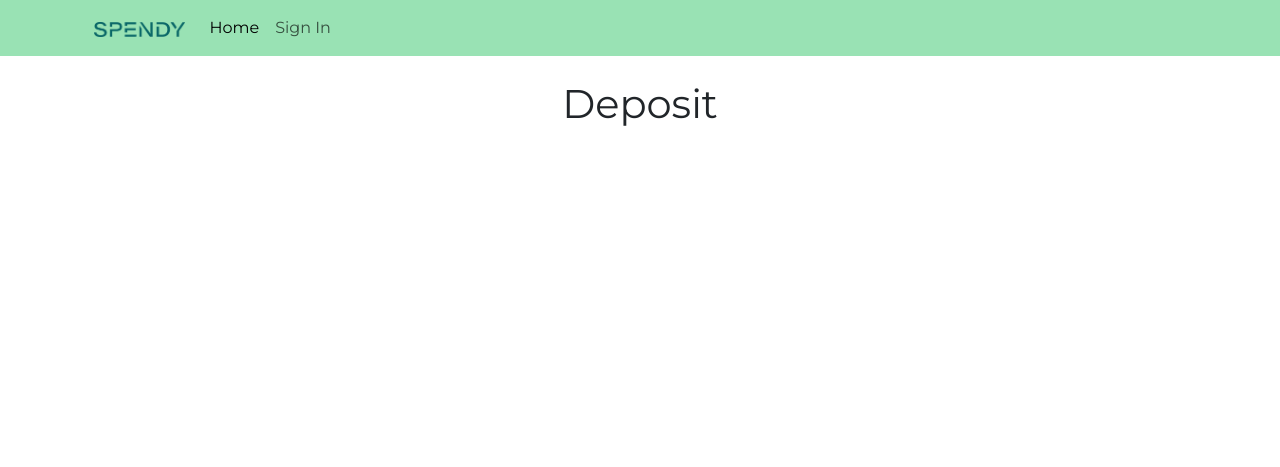
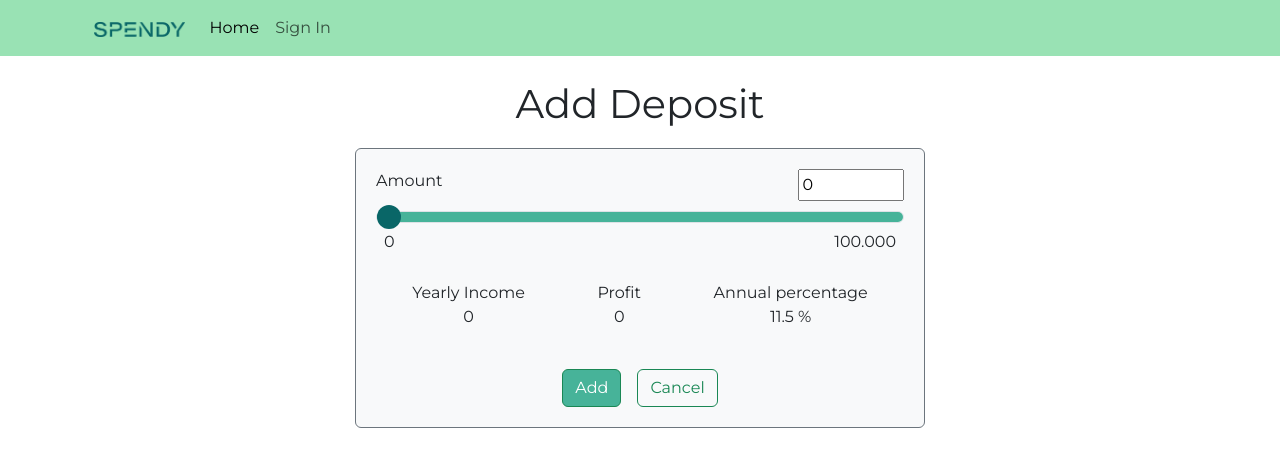
Before and after one commit to sh-andriy/Spendy, a Django app: page /transactions/deposit/ in a window 1280 px wide. Shown: the top 467 px of the page. Run offline with Django 4.2, Linux system fonts and the light colour scheme.

Commit message:
v0.9.4
- lil fix

```diff
--- a/essentials/static/navigation.js
+++ b/essentials/static/navigation.js
@@ -50,3 +50,33 @@
 // function roundToTwoDecimal(number) {
 //     return parseFloat(number).toFixed(2);
 // }
+
+
+// ---------------------------------DEPOSIT-------------------------------------
+
+
+function percentage(percent, total) {
+    return ((total/100)*percent).toFixed(2)
+}
+
+
+function getRange(val){
+    const result = parseFloat(val) + parseFloat(percentage(11.5, val));
+    document.getElementById("potentialIncome").innerHTML = result;
+    document.getElementById("inputNumber").value = val;
+    document.getElementById("profitValue").innerText = parseFloat(percentage(11.5, val));
+}
+
+function cloneValue(val) {
+    if(val > 100000){
+        val = 100000;
+        inputNumber.value = val;
+    }else if(val <= 0){
+        val = 0;
+        inputNumber.value = val;
+    }
+    document.getElementById("range").value = val;
+    const result = parseFloat(val) + parseFloat(percentage(11.5, val));
+    document.getElementById("potentialIncome").innerHTML = result.toFixed(2);
+    document.getElementById("profitValue").innerText = parseFloat(percentage(11.5, val));
+}
--- a/essentials/static/styles.css
+++ b/essentials/static/styles.css
@@ -124,3 +124,63 @@
 .btns-wrapper {
   margin: 61px 0;
 }
+
+
+/* -------------------------------DEPOSIT----------------------------------------- */
+
+.range{
+  display: block;
+    width: 100%;
+    font-size: 1rem;
+    font-weight: 400;
+    line-height: 1.5;
+    background-clip: padding-box;
+    border: var(--bs-border-width) solid var(--bs-border-color);
+    -webkit-appearance: none;
+    -moz-appearance: none;
+    appearance: none;
+    border-radius: 0.375rem;
+    margin-top: 10px;
+}
+input[type=range]::-webkit-slider-thumb{
+  -webkit-appearance: none;
+  border: none;
+  height: 24px;
+  width: 24px;
+  border-radius: 50%;
+  background: #096667;
+  margin-top: -7px;
+}
+
+input[type=range]::-webkit-slider-runnable-track {
+  border: none;
+  border-radius: 6px;
+  height: 10px;
+  background: #47b399;
+}
+
+.btn-success{
+  background: #47b399;
+}
+
+.rangeNum{
+  width: 20%;
+}
+
+.upperText{
+  display: flex;
+  justify-content: space-between;
+}
+
+.lowerText1{
+  margin-top: 4px;
+  display: flex;
+  justify-content: space-between;
+  padding: 3px 8px;
+}
+
+.lowerText2{
+  margin-top: 3%;
+  display: flex;
+  justify-content: space-around;
+}
--- a/essentials/templates/transactions/credit_deposit/deposit.html
+++ b/essentials/templates/transactions/credit_deposit/deposit.html
@@ -3,6 +3,43 @@
 
 {% block body %}
 
-<h1 class="page-name text-center">Deposit</h1>
+<h1 class="page-name text-center">Add Deposit</h1>
+<div class="row">
+  <div class="col-lg-6 col-md-12 income-form mx-auto bg-light border border-secondary rounded">
+    <form method="POST">
+      {% csrf_token %}
+      <div class="mb-3">
+        <div class="upperText">
+          <label for="inputNumber" class="form-label">Amount</label>
+          <input type="number" class="rangeNum" name="inputNumber" id="inputNumber" value="0" min="0" max="100000"  oninput="cloneValue(this.value)">
+        </div>
+        <input type="range" class="range" id="range" min="0" max="100000" step="1" value="0" oninput="getRange(this.value)" />
+        <div class="lowerText1">
+          <label class="form-label text-center">0</label>
+          <label  class="form-label text-center">100.000</label>
+        </div>
+        <div class="lowerText2">
+          <label  class="form-label text-center">
+            Yearly Income<br>
+            <p id="potentialIncome" name="income">0</p>
+          </label>
+          <label class="form-label text-center">
+            Profit<br>
+            <p id="profitValue">0</p>
+          </label>
+          <label class="form-label text-center">
+            Annual percentage<br>
+            11.5 %
+          </label>
+        </div>
+      </div>
+
+      <div class="d-flex justify-content-center gap-3">
+        <button type="submit" class="btn btn-success">Add</button>
+        <button class="btn btn-outline-success">Cancel</button>
+      </div>
+    </form>
+  </div>
+</div>
 
 {% endblock %}
```
Also changed, not shown: db.sqlite3.
